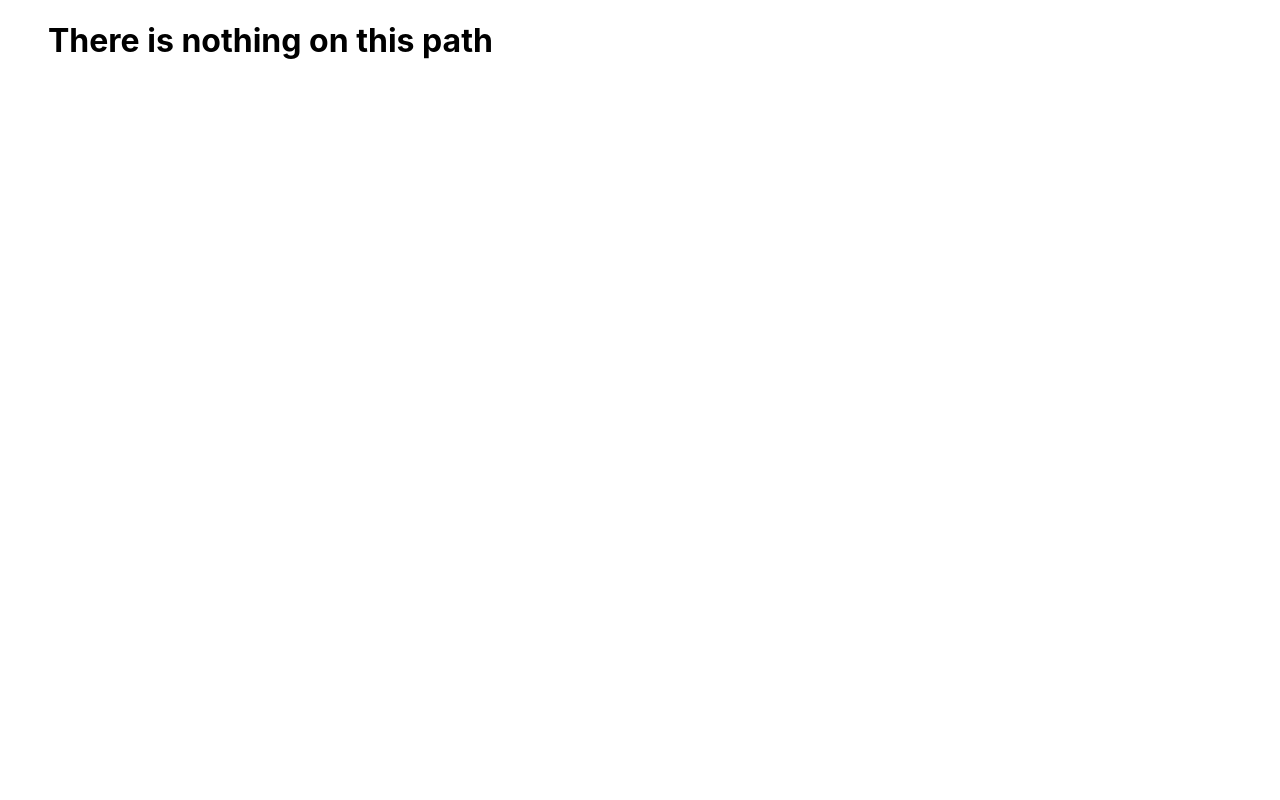
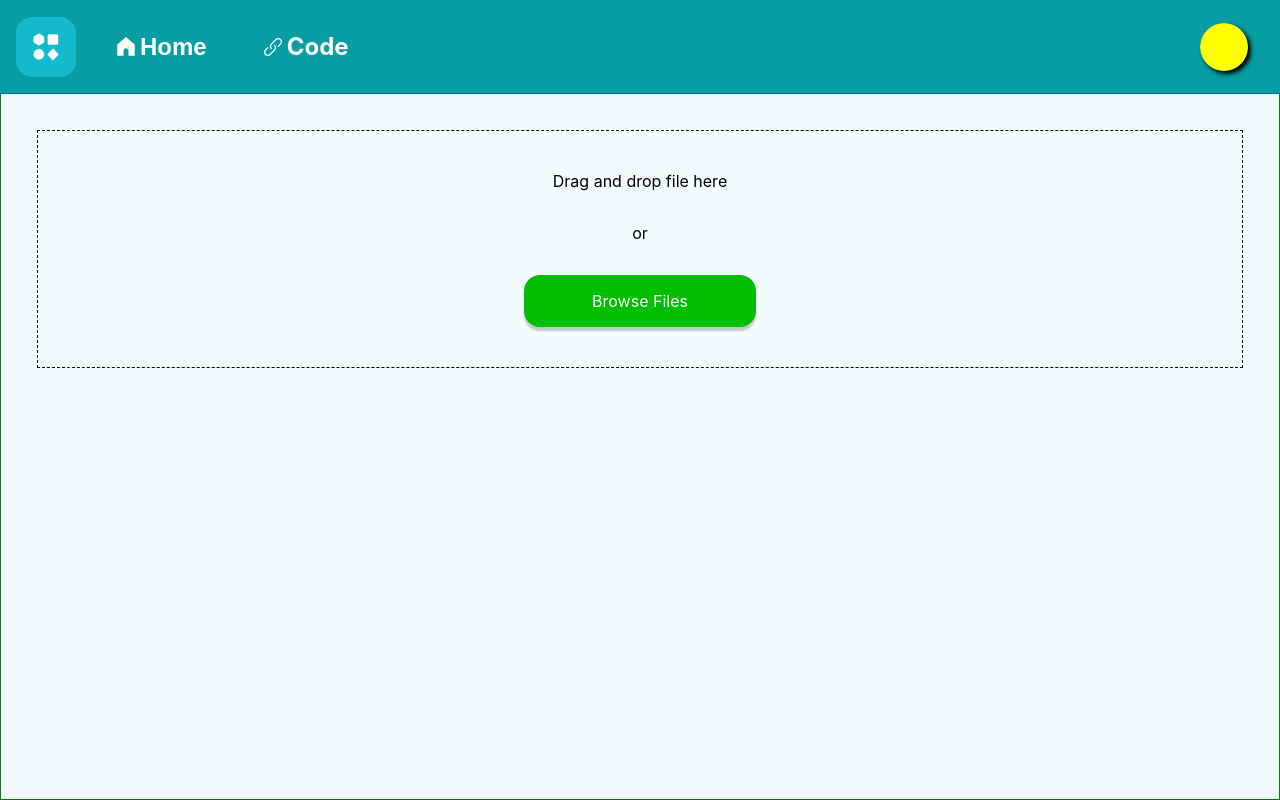
Before and after one commit to aayush-jangra/frontend, a React (Create React App) app in the folder machine-coding/: page /file-upload in a window 1280 px wide. Built offline with nearby package versions, Linux system fonts and the light colour scheme.

Commit message:
File upload

```diff
--- a/machine-coding/src/App.js
+++ b/machine-coding/src/App.js
@@ -74,6 +74,9 @@ const SelectableGridPage = React.lazy(() =>
 );
 const TypeWriterPage = React.lazy(() =>
   import("./Pages/TypeWriter/TypeWriterPage")
+);
+const FileUploadPage = React.lazy(() =>
+  import("./Pages/FileUpload/FileUploadPage")
 );
 
 function App() {
@@ -218,6 +221,10 @@ function App() {
       path: "/typewriter",
       component: <TypeWriterPage />,
     },
+    {
+      path: "/file-upload",
+      component: <FileUploadPage />,
+    },
   ];
 
   return (
--- /dev/null
+++ b/machine-coding/src/Pages/FileUpload/FileUpload.jsx
@@ -0,0 +1,90 @@
+import { useState } from "react";
+import "./fileUploadStyles.css";
+
+const FilesPreview = ({ files, removeItem }) => {
+  return (
+    <div className="files-container">
+      {files.map((file) => (
+        <div key={file.name} className="file-preview">
+          {file.type.includes("image") && (
+            <img
+              className="file-preview-image"
+              src={URL.createObjectURL(file)}
+              alt={file.name}
+            />
+          )}
+          <div className="files-info">
+            <div>{file.name}</div>
+            <div style={{ color: "var(--text-subtitle)" }}>
+              {(file.size / 1024).toFixed(2)} KB
+            </div>
+          </div>
+          <button
+            onClick={() => removeItem(file.name)}
+            className="file-delete-btn"
+          >
+            X
+          </button>
+        </div>
+      ))}
+    </div>
+  );
+};
+
+export const FileUpload = () => {
+  const [files, setFiles] = useState([]);
+  const [isDragging, setIsDragging] = useState(false);
+
+  const addFiles = (files) => {
+    setFiles((prev) => [
+      ...files,
+      ...prev.filter(
+        (item) => ![...files].map((file) => file.name).includes(item.name)
+      ),
+    ]);
+  };
+
+  const removeItem = (fileName) => {
+    setFiles((prev) => [...prev.filter((file) => file.name !== fileName)]);
+  };
+
+  return (
+    <div className="file-upload-container">
+      <div
+        className={`file-upload ${isDragging ? "file-upload-dragged" : ""}`}
+        onDragOver={(e) => {
+          e.preventDefault();
+        }}
+        onDrop={(e) => {
+          e.preventDefault();
+          addFiles(e.dataTransfer.files);
+        }}
+        onDragEnter={() => {
+          setIsDragging(true);
+        }}
+        onDragLeave={() => {
+          setIsDragging(false);
+        }}
+      >
+        <div>Drag and drop file here</div>
+        <div>or</div>
+        <input
+          value=""
+          style={{ display: "none" }}
+          type="file"
+          multiple
+          id="file-upload-input"
+          onChange={(e) => {
+            addFiles(e.target.files);
+          }}
+        />
+        <label className="file-browse-btn" htmlFor="file-upload-input">
+          Browse Files
+        </label>
+      </div>
+      {files.length > 0 && (
+        <FilesPreview files={files} removeItem={removeItem} />
+      )}
+    </div>
+  );
+};
--- /dev/null
+++ b/machine-coding/src/Pages/FileUpload/FileUploadPage.jsx
@@ -0,0 +1,11 @@
+import { FileUpload } from "./FileUpload";
+
+const FileUploadPage = () => {
+  return (
+    <div>
+      <FileUpload />
+    </div>
+  );
+};
+
+export default FileUploadPage;
--- /dev/null
+++ b/machine-coding/src/Pages/FileUpload/fileUploadStyles.css
@@ -0,0 +1,77 @@
+.file-upload {
+  padding: 40px;
+  box-sizing: border-box;
+  border: 1px dashed var(--border-primary);
+  display: flex;
+  align-items: center;
+  justify-content: center;
+  flex-direction: column;
+  gap: 32px;
+}
+
+.file-upload-dragged {
+  border-color: green;
+  background-color: var(--primary-color);
+}
+
+.file-browse-btn {
+  padding: 16px;
+  width: 100%;
+  max-width: 200px;
+  background-color: rgb(0, 191, 0);
+  color: white;
+  border-radius: 16px;
+  text-align: center;
+  box-shadow: 0px 4px 2px rgba(0, 0, 0, 0.2);
+  cursor: pointer;
+}
+
+.file-upload-container {
+  display: flex;
+  flex-direction: column;
+  gap: 32px;
+  color: var(--text-primary);
+}
+
+.files-container {
+  padding: 16px;
+  border-radius: 16px;
+  box-shadow: 0px 4px 12px rgba(0, 0, 0, 0.2);
+  display: flex;
+  flex-direction: column;
+  gap: 8px;
+  background-color: var(--primary-color);
+}
+
+.file-preview {
+  display: flex;
+  gap: 16px;
+  align-items: center;
+}
+
+.file-preview-image {
+  border-radius: 8px;
+  height: 48px;
+  width: 48px;
+  object-fit: cover;
+  border: 1px solid var(--border-primary);
+}
+
+.files-info {
+  display: flex;
+  flex-direction: column;
+  flex: 1;
+}
+
+.file-delete-btn {
+  background-color: var(--alternate-secondary-color);
+  border-radius: 50%;
+  width: 36px;
+  height: 36px;
+  display: flex;
+  align-items: center;
+  justify-content: center;
+  color: var(--text-inverse);
+  cursor: pointer;
+  border: 0;
+}
--- a/machine-coding/src/constants/questions.js
+++ b/machine-coding/src/constants/questions.js
@@ -193,4 +193,11 @@ export const questions = [
       "Simulate a typewriter effect that takes a string or an array of strings and renders them one character at a time, mimicking the behavior of a typewriter. Each string should appear with a typing animation, and if multiple strings are provided, they should be rendered sequentially with a short delay in between.",
     path: "/typewriter",
   },
+  {
+    folderName: "FileUpload",
+    title: "File Upload",
+    description:
+      "Build a file upload component that allows users to select one or more files and upload them. Display the selected file names in a list, and simulate the upload process with a visual progress indicator for each file. Include basic validations such as file size and type. The component should also support drag-and-drop file selection.",
+    path: "/file-upload",
+  },
 ];
```
